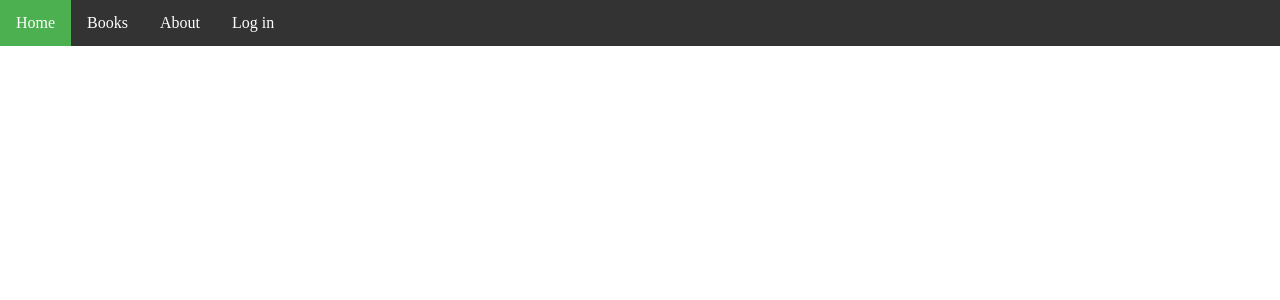
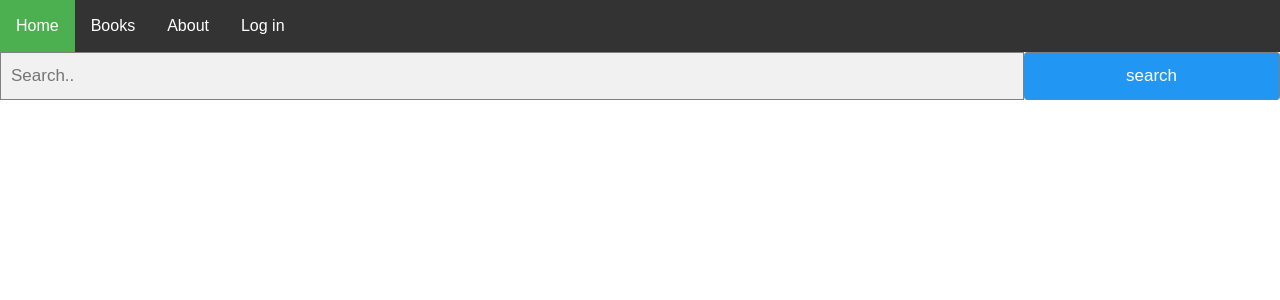
Before and after one commit to pasiac/cs50-project1, a Flask app: page / in a window 1280 px wide. Shown: the top 300 px of the page. Run offline with Flask 2, Linux system fonts and the light colour scheme; some libraries are stand-ins or nearby versions.

Commit message:
Bug fixes

```diff
--- a/application.py
+++ b/application.py
@@ -6,6 +6,8 @@ from sqlalchemy import create_engine
 from sqlalchemy.orm import scoped_session, sessionmaker
 
 app = Flask(__name__)
+app.config['TESTING'] = True
+app.debug = True
 
 
 # Check for environment variable
@@ -22,40 +24,64 @@ engine = create_engine(os.getenv("DATABASE_URL"))
 db = scoped_session(sessionmaker(bind=engine))
 
 
+class Book:
+    def __init__(self, isbn, title, author, year):
+        self.isbn = isbn
+        self.title = title
+        self.author = author
+        self.year = year
+
+    def print_book(self):
+        print(f"isbn: {self.isbn}")
+        print(f"title: {self.title}")
+        print(f"author: {self.author}")
+        print(f"year: {self.year}")
+
+
 @app.route("/")
 def index():
-    return render_template("index.html")
+        return render_template("index.html")
 
 
-@app.route("/register")
-def register():
-    return render_template("register.html")
+@app.route("/search")
+def search():
+        text = request.form.get("search")
+        books = (db.execute("SELECT * FROM books WHERE isbn = :text OR author = :text OR title = :text",
+                            {"text": text})).fetchall
+        return render_template("index.html", books=books)
 
 
-@app.route("/successreg", methods=["POST"])
-def successreg():
-    login = request.form.get("login")
-    password = request.form.get("password")
-    email = request.form.get("email")
-    db.execute("INSERT INTO users(login, password, email) VALUES (:login, :password, :email)",
-        {"login": login, "password": password, "email": email})
-    db.commit()
-    return render_template("successreg.html")
+# TODO: something with session to get user real log in system
+@app.route("/register", methods=["GET", "POST"])
+def register():
+    if request.method == 'GET':
+        return render_template("register.html")
+    else:
+        login = request.form.get("login")
+        password = request.form.get("password")
+        email = request.form.get("email")
+        if db.execute("SELECT * FROM users WHERE login = :login AND email = :email",
+                      {"login": login, "email": email}).rowcount == 0:
+            db.execute("INSERT INTO users(login, password, email) VALUES (:login, :password, :email)",
+                       {"login": login, "password": password, "email": email})
+            db.commit()
+            return render_template("login.html", newaccount=True)
+        else:
+            #TODO did not work fix
+            return render_template("register.html", isExist=True)
 
 
-@app.route("/login")
+@app.route("/login", methods=["POST", "GET"])
 def login():
-    return render_template("login.html", wrong=False)
-
-
-@app.route("/checklogin", methods=["POST"])
-def checklogin():
-    login = request.form.get("login")
-    password = request.form.get("password")
-    message = "You logged in."
-    if db.execute("SELECT * FROM users WHERE login = :login AND password = :password",
-                  {"login": login, "password": password}).rowcount != 0:
-        return render_template("successLayout.html", message=message)
+    if request.method == 'GET':
+        return render_template("login.html")
     else:
-        isWrong = True
-        return render_template("login.html", wrong=isWrong)
+        login = request.form.get("login")
+        password = request.form.get("password")
+        message = "You logged in."
+        if db.execute("SELECT * FROM users WHERE login = :login AND password = :password",
+                      {"login": login, "password": password}).rowcount != 0:
+            return render_template("successLayout.html", message=message)
+        else:
+            isWrong = True
+            return render_template("login.html", wrong=isWrong)
--- a/static/style.css
+++ b/static/style.css
@@ -1,5 +1,3 @@
-body {margin: 0;}
-
 ul.topnav {
   list-style-type: none;
   margin: 0;
@@ -28,3 +26,47 @@ ul.topnav li a.active {background-color: #4CAF50;}
   ul.topnav li.right,
   ul.topnav li {float: none;}
 }
+
+
+body {
+  font-family: Arial;
+}
+
+* {
+  box-sizing: border-box;
+}
+
+form.example input[type=text] {
+  padding: 10px;
+  font-size: 17px;
+  border: 1px solid grey;
+  float: left;
+  width: 80%;
+  background: #f1f1f1;
+}
+
+form.example button {
+  float: left;
+  width: 20%;
+  padding: 10px;
+  background: #2196F3;
+  color: white;
+  font-size: 17px;
+  border: 1px solid grey;
+  border-left: none;
+  cursor: pointer;
+}
+
+form.example button:hover {
+  background: #0b7dda;
+}
+
+form.example::after {
+  content: "";
+  clear: both;
+  display: table;
+}
+
+search-bar{
+    float: center;
+}
--- a/templates/index.html
+++ b/templates/index.html
@@ -3,21 +3,33 @@
 <head>
     <meta charset="UTF-8">
     <title>Homepage</title>
+    <link rel="stylesheet" href="https://stackpath.bootstrapcdn.com/bootstrap/4.3.1/css/bootstrap.min.css"
+          integrity="sha384-ggOyR0iXCbMQv3Xipma34MD+dH/1fQ784/j6cY/iJTQUOhcWr7x9JvoRxT2MZw1T"
+          crossorigin="anonymous">
     <link rel="stylesheet" href="{{ url_for('static', filename='style.css') }}">
     <meta name="viewport" content="width=device-width, initial-scale=1.0">
+
+
 </head>
 <body>
-
     <ul class="topnav">
         <li><a class="active" href="{{ url_for('index') }}">Home</a></li>
         <li><a href="/">Books</a></li>
         <li><a href="/">About</a></li>
         <li class="right"><a href="{{ url_for('login') }}">Log in </a></li>
     </ul>
-
-        <section class="section1"></section>
-        <section class="content"></section>
-
-
+    <div class="search-bar">
+        <form class="example" action="{{ url_for('index') }}" method="get">
+            <input type="text" placeholder="Search.." name="search">
+            <button type="button" class="btn btn-primary">search</button>
+        </form>
+    </div>
+    <div>
+        <ul>
+        {% for book in books %}
+            <li>Title: {{ book.title }} author: {{ book.author }} year {{ book.year }}</li>
+        {% endfor %}
+        </ul>
+    </div>
 </body>
 </html>
```
Also changed, not shown: templates/login.html (+7 -1 lines), templates/register.html (+6 -1 lines), books.csv. Lines whose indentation alone changed are shown as unchanged.
